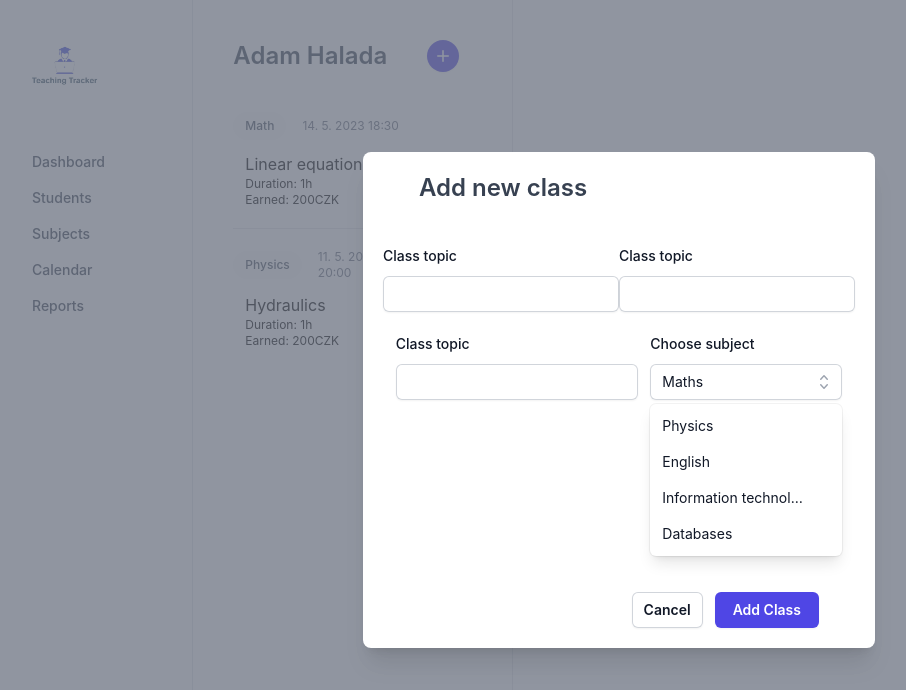
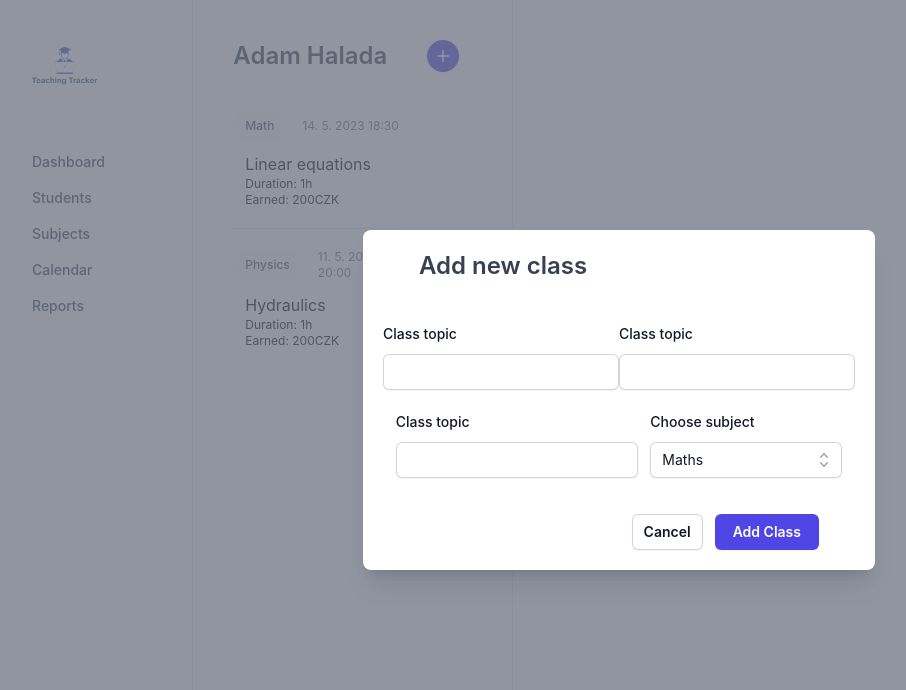
Before and after one commit to SamuelVitek/teaching_tracker, a React (Create React App) app: page / in a window 1280 px wide. Both pictures are taken after a click on the button 464 px from the left and 56 px from the top of the page. Shown: the top 690 px of the page, without its empty margins (21-927 px from the left). Built offline with nearby package versions, Linux system fonts and the light colour scheme.

Commit message:
Fixing option input

```diff
--- a/src/components/Accessories/SelectBox.js
+++ b/src/components/Accessories/SelectBox.js
@@ -2,7 +2,7 @@ import React, {useState} from 'react';
 import SelectBoxItem from "./SelectBoxItem";
 
 const SelectBox = (props) => {
-    const [isActive, setIsActive] = useState('block');
+    const [isActive, setIsActive] = useState('none');
     const [selectedSubject, setSelectedSubject] = useState(props.subjects[0].name);
 
     const onClickHandler = () => {
@@ -40,7 +40,7 @@ const SelectBox = (props) => {
                     </span>
                 </button>
 
-                <ul className="relative z-10 mt-1 w-48 max-h-56 overflow-auto rounded-md bg-white py-1 text-base shadow-lg ring-1 ring-black ring-opacity-5 focus:outline-none sm:text-sm"
+                <ul className="absolute z-100 mt-1 w-48 max-h-56 overflow-auto rounded-md bg-white py-1 text-base shadow-lg ring-1 ring-black ring-opacity-5 focus:outline-none sm:text-sm"
                     tabIndex="-1" role="listbox" aria-labelledby="listbox-label"
                     aria-activedescendant="listbox-option-3"
                     style={{display: isActive}}>
--- a/src/components/Classes/AddClass.js
+++ b/src/components/Classes/AddClass.js
@@ -19,9 +19,9 @@ const AddClass = (props) => {
         <div className="relative z-10" aria-labelledby="modal-title" role="dialog" aria-modal="true">
             <div className="fixed inset-0 bg-gray-500 bg-opacity-75 transition-opacity"></div>
 
-            <div className="fixed inset-0 z-10 overflow-y-auto">
+            <div className="fixed inset-0 z-1 overflow-y-auto">
                 <div className="flex min-h-full items-end justify-center text-center sm:items-center sm:p-0">
-                    <div className="relative transform overflow-hidden rounded-lg bg-white text-left shadow-xl transition-all sm:my-8 sm:w-full sm:max-w-lg p-5">
+                    <div className="relative transform rounded-lg bg-white text-left shadow-xl transition-all sm:my-8 sm:w-full sm:max-w-lg p-5">
                         <h2 className='text-2xl ml-9 mb-5 text-gray-700 font-semibold'>Add new class</h2>
                         <div className='flex justify-evenly py-5'>
                             <Input labeling={inputProperties[0]} />
```
